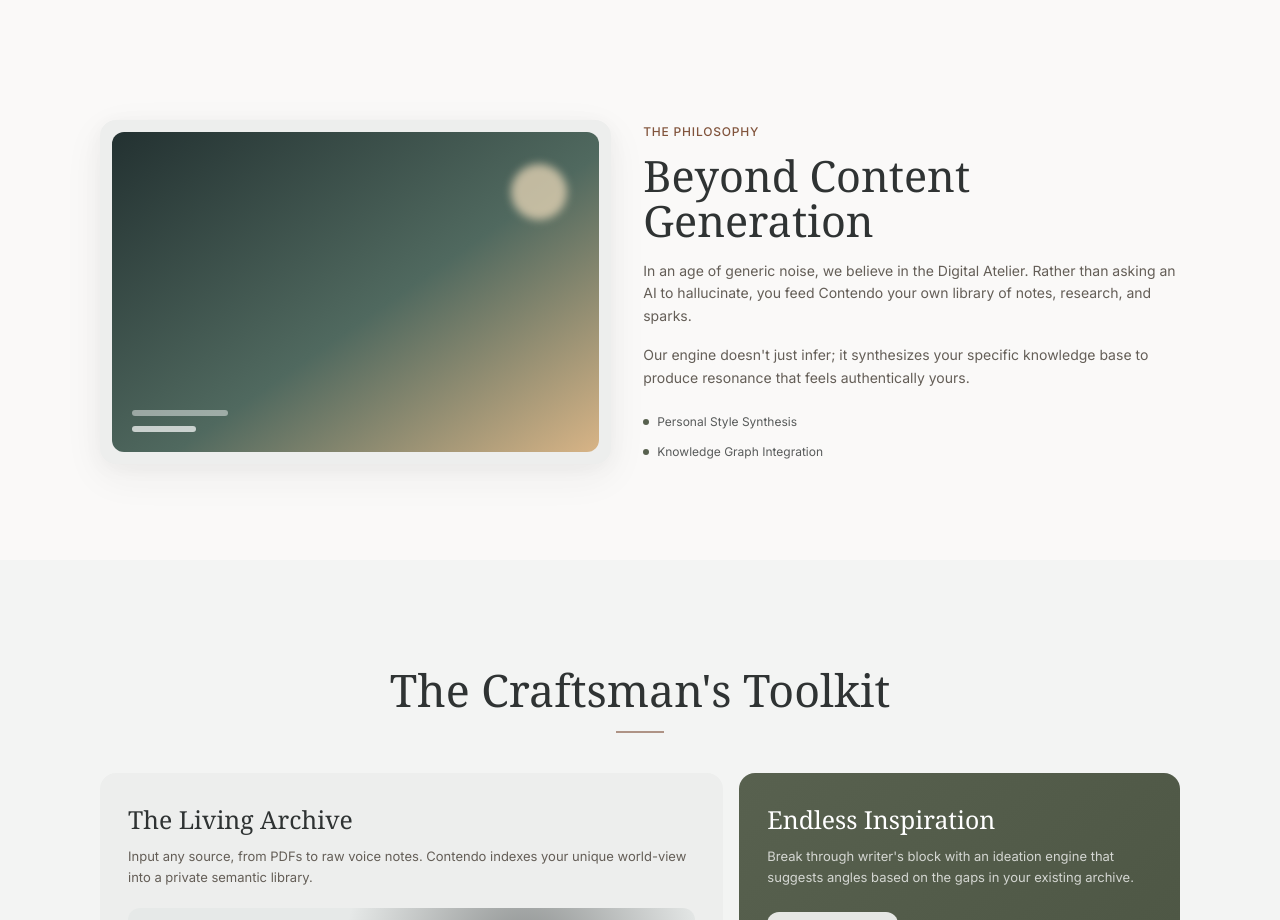
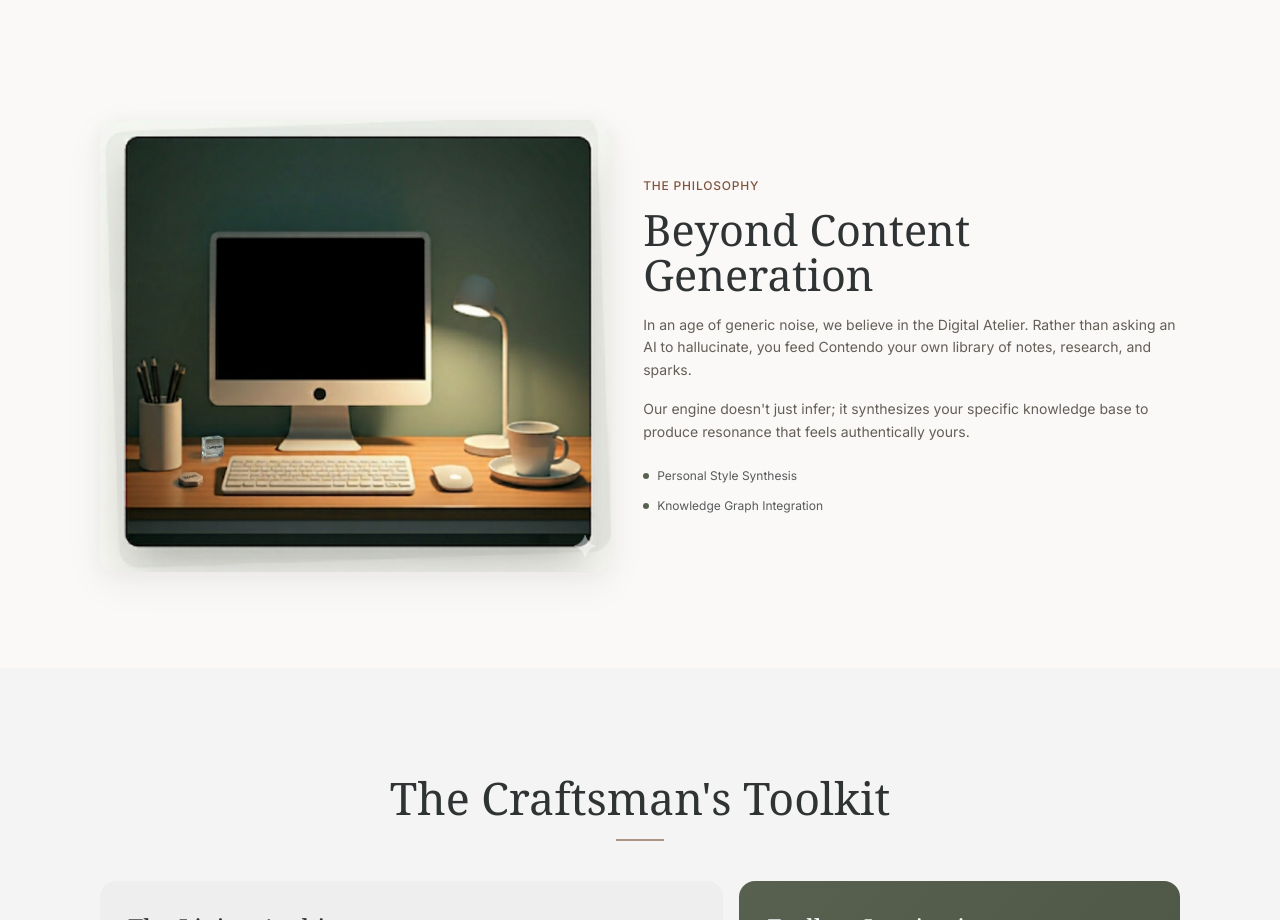
Before and after one commit to Soham112/Contendo, a Next.js app in the folder frontend/: page /welcome in a window 1280 px wide. Shown: the part 2360-3280 px from the top of the page. Built offline with nearby package versions, Linux system fonts and the light colour scheme; no server answers.

Commit message:
Added image

```diff
--- a/frontend/app/welcome/page.tsx
+++ b/frontend/app/welcome/page.tsx
@@ -367,12 +367,13 @@ export default function WelcomePage() {
         {/* ── Philosophy — NO CHANGES ───────────────────────────────────────── */}
         <section id="atelier" className="px-5 sm:px-8 py-16 sm:py-24">
           <div className="max-w-[1080px] mx-auto grid md:grid-cols-[1fr_1.05fr] gap-8 items-center">
-            <div className="rounded-2xl bg-surface-container overflow-hidden shadow-[0px_4px_20px_rgba(47,51,51,0.04),0px_12px_40px_rgba(47,51,51,0.06)] p-3">
-              <div className="rounded-xl h-[250px] sm:h-[320px] bg-[linear-gradient(145deg,#233131_0%,#50695f_55%,#d8b486_100%)] relative overflow-hidden">
-                <div className="absolute left-5 bottom-5 w-16 h-1.5 bg-white/70 rounded-full" />
-                <div className="absolute left-5 bottom-9 w-24 h-1.5 bg-white/45 rounded-full" />
-                <div className="absolute right-8 top-8 w-14 h-14 rounded-full bg-[#f4debe]/70 blur-sm" />
-              </div>
+            <div className="rounded-2xl overflow-hidden shadow-[0px_4px_20px_rgba(47,51,51,0.04),0px_12px_40px_rgba(47,51,51,0.06)]">
+              <img
+                src="/desk-atelier.png"
+                alt="A quiet writer's desk — monitor, lamp, pencils, coffee"
+                className="w-full h-full object-cover"
+                style={{ display: "block", borderRadius: "1rem" }}
+              />
             </div>
 
             <div>
```
Also changed, not shown: frontend/public/desk-atelier.png (added).
